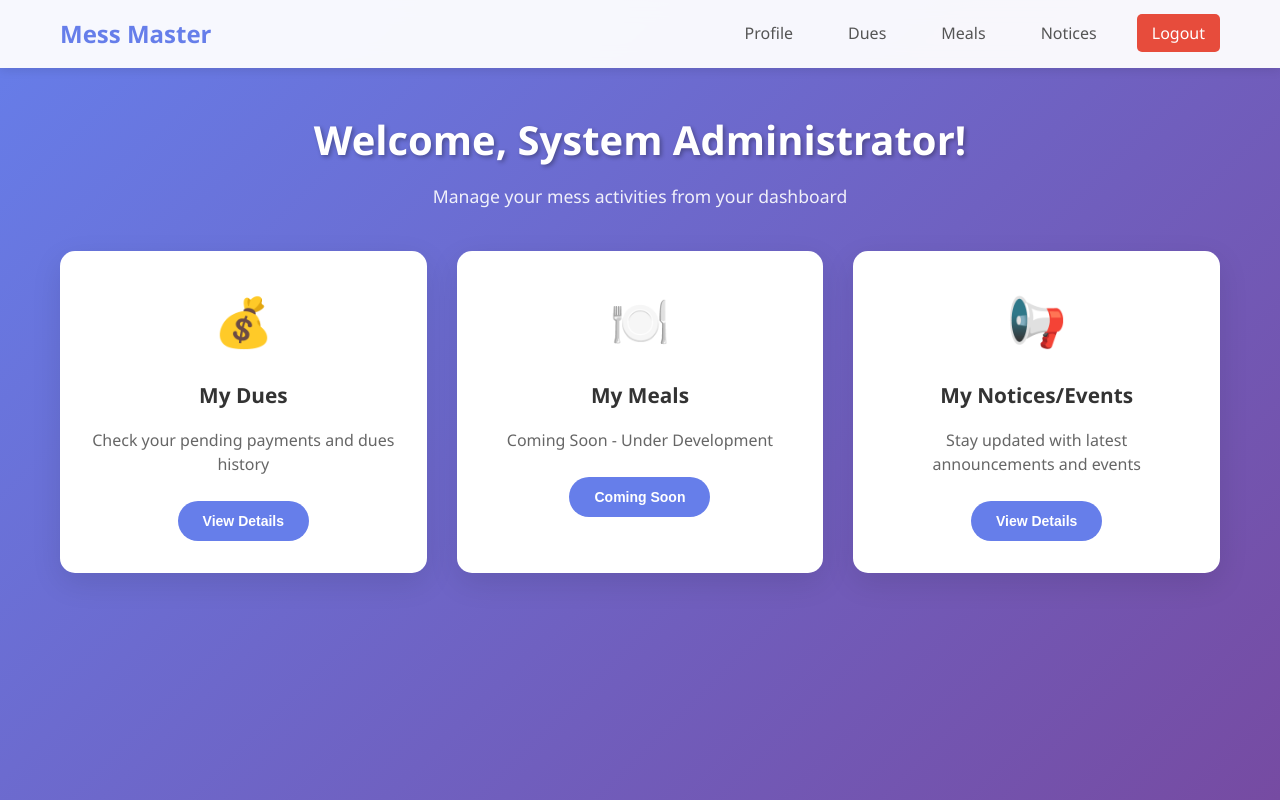
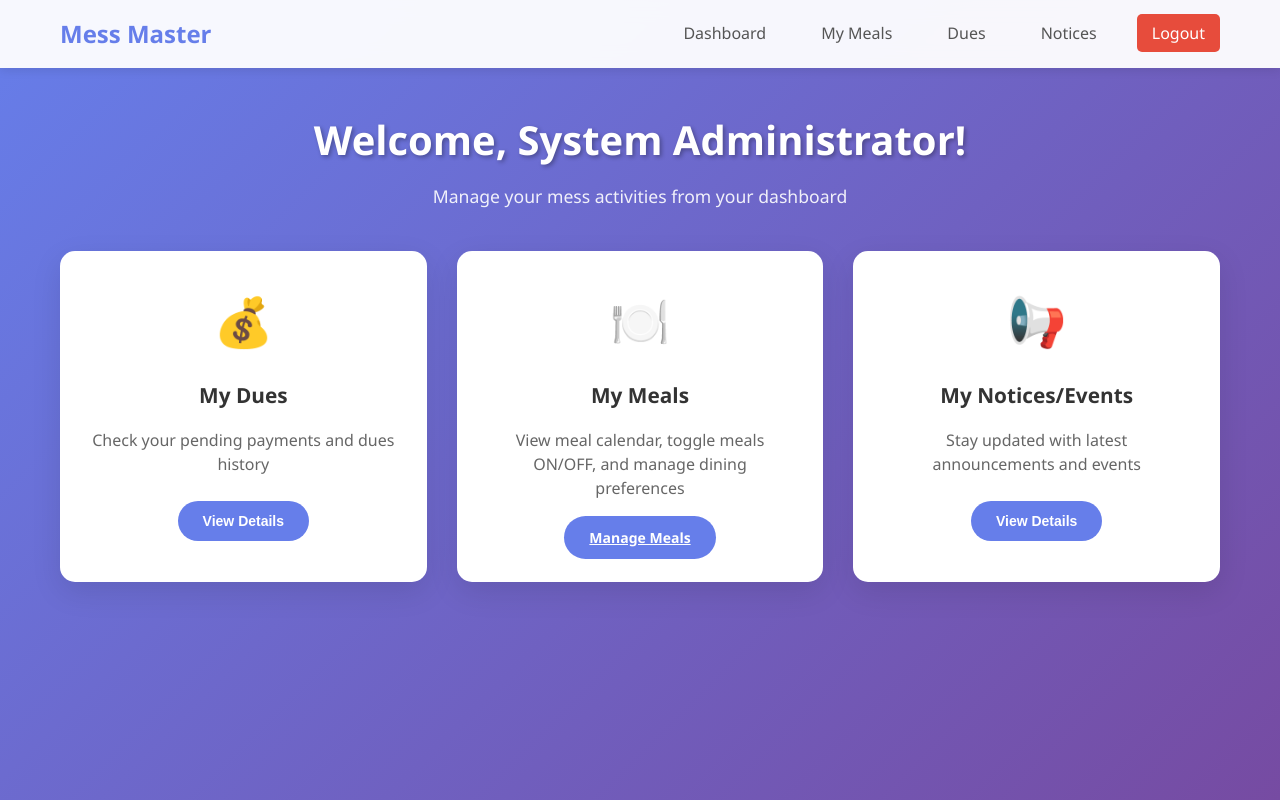
Before and after one commit to shailasnigdha/mess_master, a PHP site: page /user_dashboard.php in a window 1280 px wide. Run offline with PHP 8.4, Linux system fonts and the light colour scheme; a user stored in the database is signed in.

Commit message:
updated dashboards with improved navigations

```diff
--- a/user_dashboard.php
+++ b/user_dashboard.php
@@ -29,9 +29,9 @@
         <div class="nav-container">
             <h2 class="nav-title">Mess Master</h2>
             <ul class="nav-links">
-                <li><a href="#profile">Profile</a></li>
+                <li><a href="user_dashboard.php">Dashboard</a></li>
+                <li><a href="user_meals.php">My Meals</a></li>
                 <li><a href="#dues">Dues</a></li>
-                <li><a href="#meals">Meals</a></li>
                 <li><a href="#notices">Notices</a></li>
                 <li><a href="logout.php" class="logout-link">Logout</a></li>
             </ul>
@@ -55,8 +55,8 @@
             <div class="dashboard-card">
                 <div class="card-icon">🍽️</div>
                 <h3>My Meals</h3>
-                <p>Coming Soon - Under Development</p>
-                <button class="view-details-btn" onclick="alert('Meals section is under development by another team member')">Coming Soon</button>
+                <p>View meal calendar, toggle meals ON/OFF, and manage dining preferences</p>
+                <a href="user_meals.php" class="view-details-btn">Manage Meals</a>
             </div>
 
             <div class="dashboard-card">
```
Also changed, not shown: admin_dashboard.php (+8 -0 lines).
